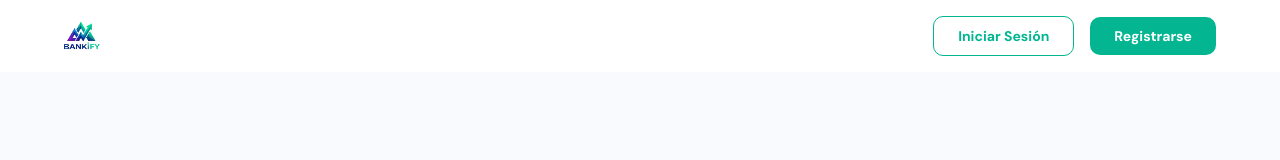
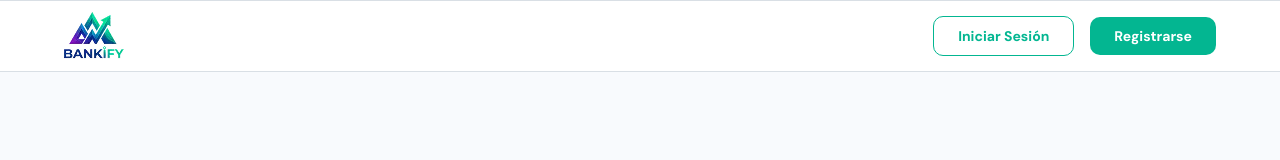
Before and after one commit to ByteProgramming1/bankify-front, a React (Vite) app: page / in a window 1280 px wide. Shown: the top 160 px of the page. Built offline with nearby package versions, Linux system fonts and the light colour scheme.

Commit message:
fix: tamaño logo bankify

```diff
--- a/src/assets/css/common/NavBar.css
+++ b/src/assets/css/common/NavBar.css
@@ -1,13 +1,9 @@
-/* ==========================================================================
-   Estilos para el Navbar y Botones de Bankify (CSS Puro)
-   ========================================================================== */
-
 /* Contenedor principal de la barra */
 .bankify-navbar {
     width: 100%;
-    height: 72px; /* Altura estándar y elegante de la maqueta */
+    height: 72px;
     background-color: var(--white-secondary);
-    border-b: 1px solid var(--gray-border);
+    border-block: 1px solid var(--gray-border);
     position: fixed;
     top: 0;
     left: 0;
@@ -16,7 +12,6 @@
     align-items: center;
 }
 
-/* Contenedor interno para dar el "aire" y que no se pegue a las esquinas */
 .navbar-container {
     width: 100%;
     max-width: 1200px;
@@ -28,7 +23,6 @@
     box-sizing: border-box;
 }
 
-/* Contenedor del logo */
 .navbar-logo {
     display: flex;
     align-items: center;
@@ -36,7 +30,7 @@
 }
 
 .navbar-logo img {
-    height: 36px; /* Ajuste perfecto para el logo .webp */
+    height: 60px;
     width: auto;
     object-fit: contain;
 }
@@ -45,18 +39,15 @@
 .navbar-actions {
     display: flex;
     align-items: center;
-    gap: 16px; /* Separación exacta entre los dos botones */
+    gap: 16px;
 }
 
-/* ==========================================================================
-   Botón Genérico Modulable
-   ========================================================================== */
 .bankify-btn {
     padding: 10px 24px;
     font-size: 14px;
-    font-weight: 700; /* Bold de DM Sans */
+    font-weight: 700;
     font-family: "DM Sans", sans-serif;
-    border-radius: var(--radious-sm); /* Usamos el radio que dejó tu compañero */
+    border-radius: var(--radious-sm);
     cursor: pointer;
     transition: all 0.2s ease-in-out;
     text-align: center;
@@ -83,5 +74,5 @@
 }
 
 .bankify-btn-outline:hover {
-    background-color: rgba(3, 182, 145, 0.05); /* Un toque sutil al pasar el mouse */
+    background-color: rgba(3, 182, 145, 0.05);
 }
```
